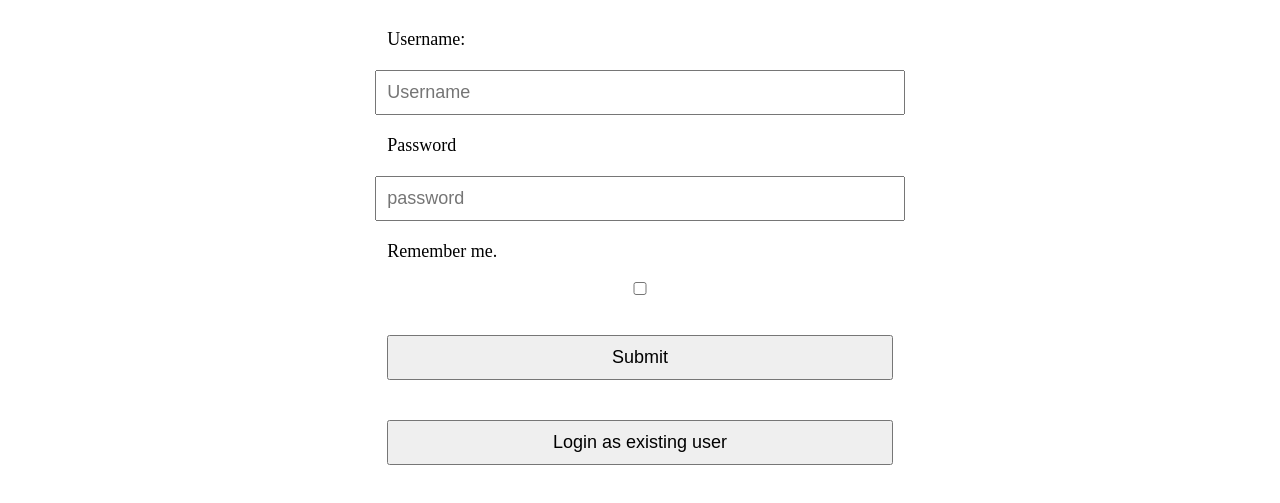
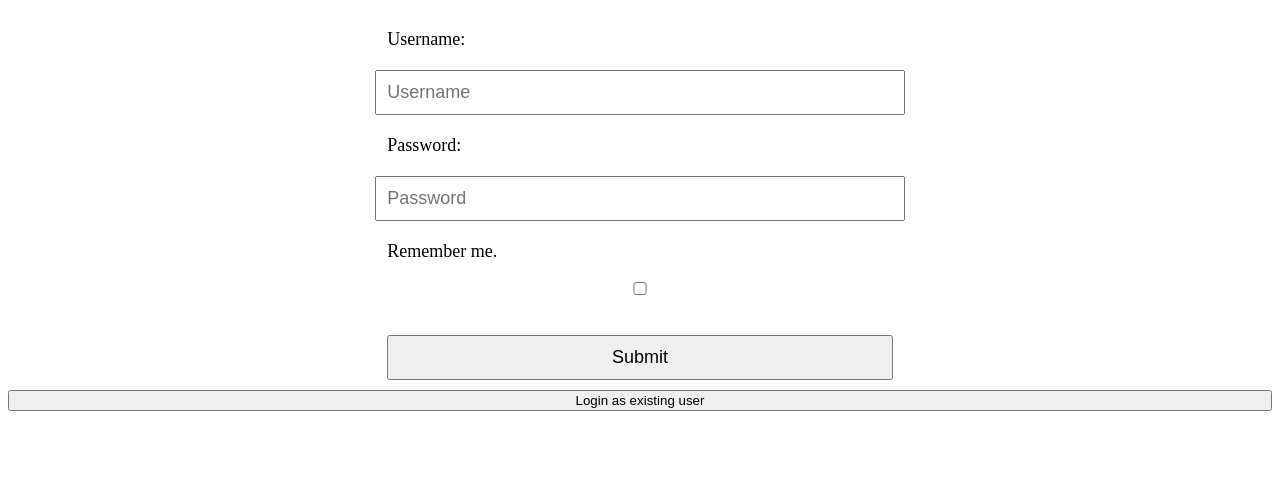
Before and after one commit to acciojob/remember-me-login-form-Abhi70815, a website: page main.html in a window 1280 px wide. Shown: the part 61-564 px from the top of the page. Drawn offline with Linux system fonts and the light colour scheme.

Commit message:
created a submission

```diff
--- a/main.html
+++ b/main.html
@@ -12,17 +12,15 @@
 	<form>
 		<label for="username">Username:</label>
 		<input type="text" id="username" placeholder="Username">
-		<label for="password">Password</label>
-		<input type="password" id="password" placeholder="password">
+		<label for="password">Password:</label>
+		<input type="password" id="password" placeholder="Password">
 
 		<label for="checkbox" >Remember me.</label>
 		<input type="checkbox" id="checkbox">
 
 		<label for="submit"></label>
 		<input type="submit" id="submit" value="Submit">
-
-		<label for="existing"></label>
-		<input type="submit" id="existing" value="Login as existing user">
+<button id="existing">Login as existing user</button>
 
 	</form>
     <script type="text/javascript" src="./script.js">
```
